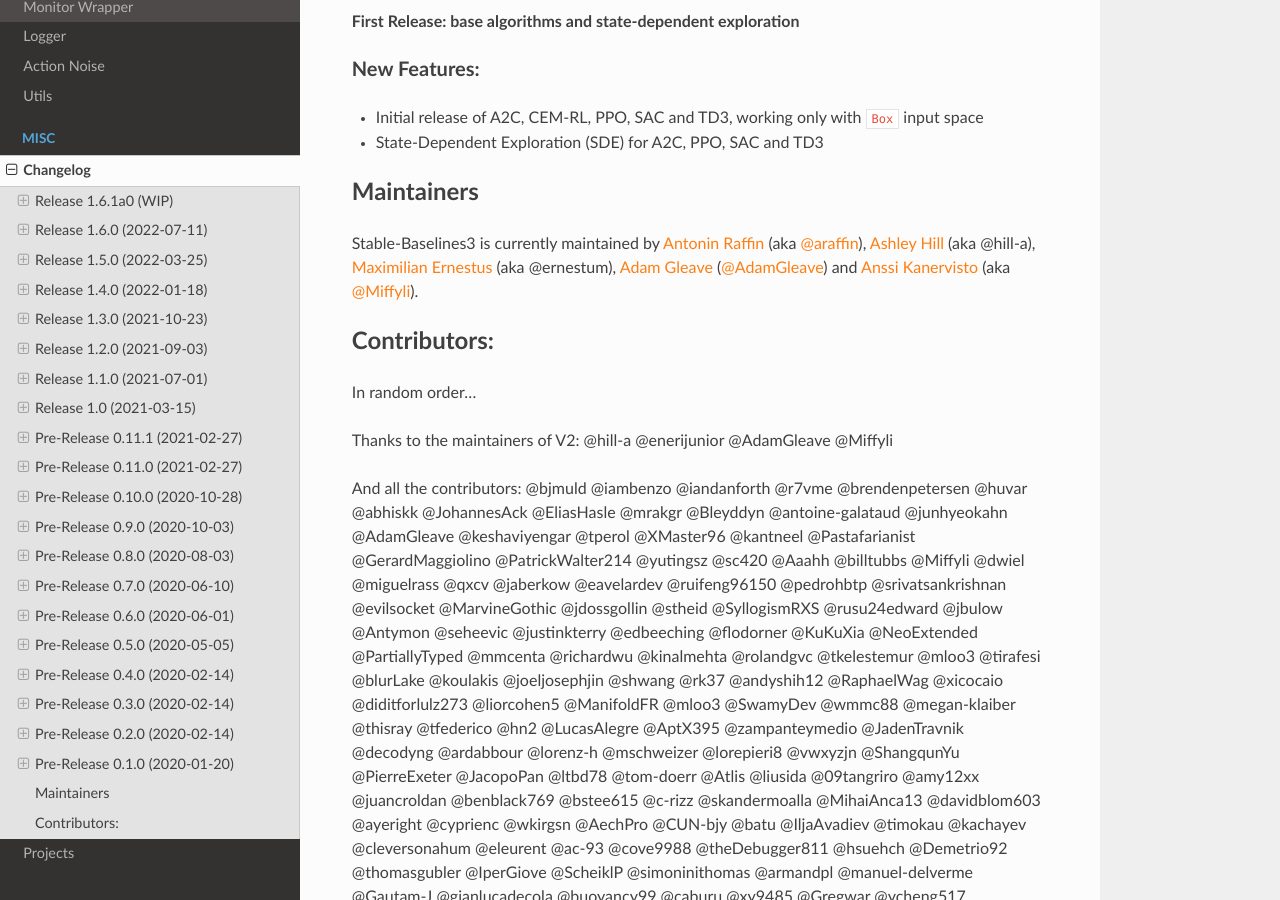
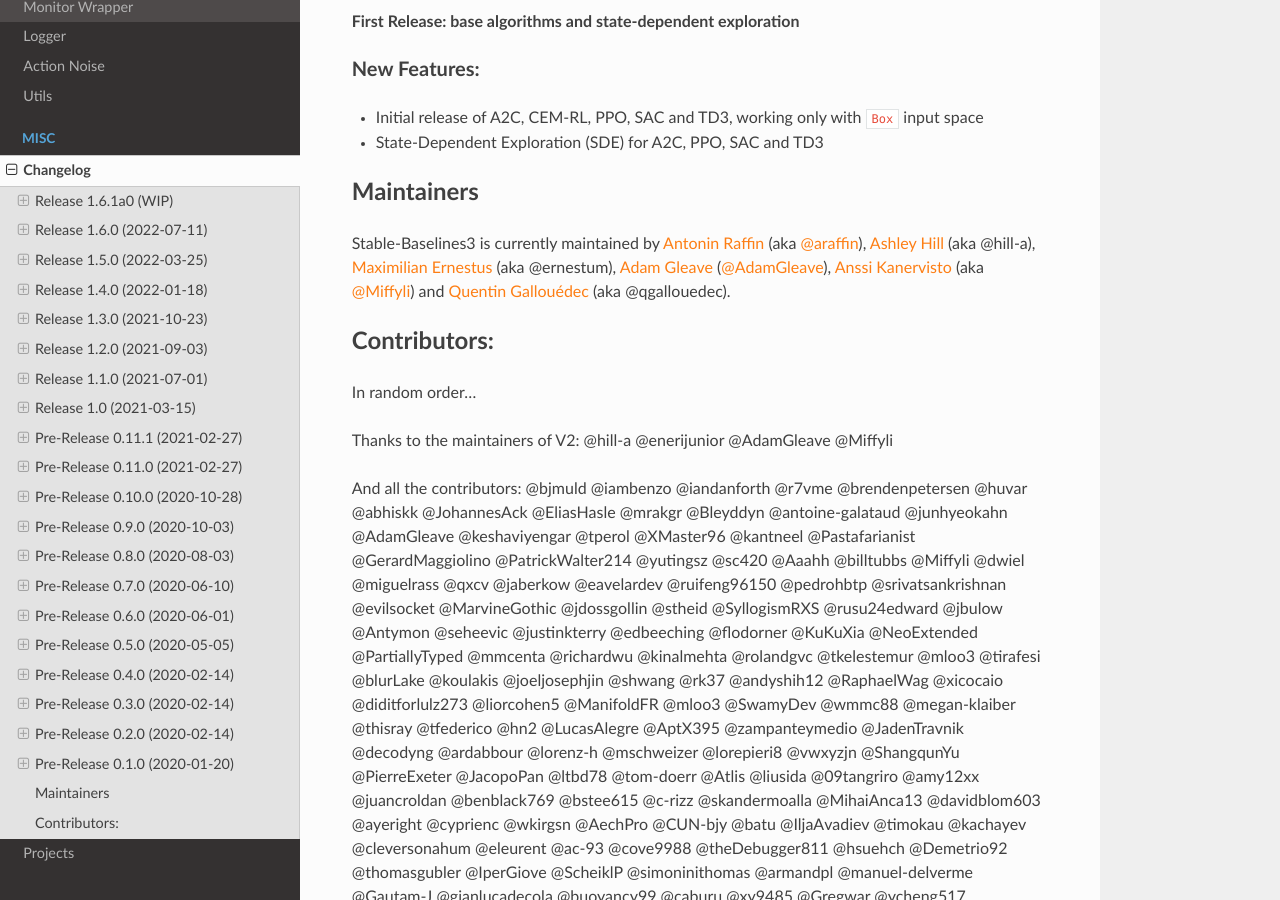
Before and after one commit to DLR-RM/stable-baselines3, a Sphinx documentation site: the page built from docs/misc/changelog.rst, in a window 1280 px wide and 900 px high, scrolled down 23840 px. Built offline with Sphinx 7.4.7 and the Read the Docs theme 2.0.0, drawn with Linux system fonts in a browser that asks for light colours.

Commit message:
Add Quentin to the list of maintainers

```diff
--- a/docs/misc/changelog.rst
+++ b/docs/misc/changelog.rst
@@ -986,7 +986,8 @@
 -----------
 
 Stable-Baselines3 is currently maintained by `Antonin Raffin`_ (aka `@araffin`_), `Ashley Hill`_ (aka @hill-a),
-`Maximilian Ernestus`_ (aka @ernestum), `Adam Gleave`_ (`@AdamGleave`_) and `Anssi Kanervisto`_ (aka `@Miffyli`_).
+`Maximilian Ernestus`_ (aka @ernestum), `Adam Gleave`_ (`@AdamGleave`_), `Anssi Kanervisto`_ (aka `@Miffyli`_)
+and `Quentin Gallouédec`_ (aka @qgallouedec).
 
 .. _Ashley Hill: https://github.com/hill-a
 .. _Antonin Raffin: https://araffin.github.io/
@@ -996,6 +997,8 @@
 .. _@AdamGleave: https://github.com/adamgleave
 .. _Anssi Kanervisto: https://github.com/Miffyli
 .. _@Miffyli: https://github.com/Miffyli
+.. _Quentin Gallouédec: https://gallouedec.com/
+.. _@qgallouedec: https://github.com/qgallouedec
 
 
 
```
Also changed, not shown: README.md (+1 -1 lines).
